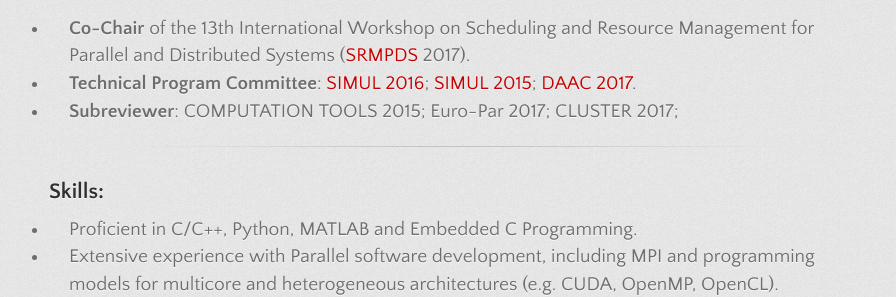
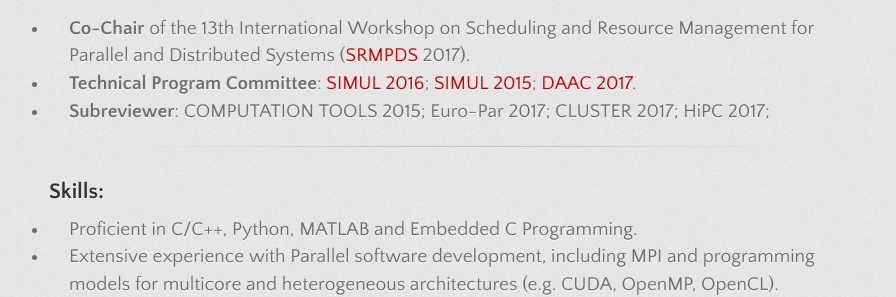
Before and after one commit to lzhengchun/lzhengchun.github.io, a Jekyll site: the page built from index.md, in a window 1280 px wide. Shown: the part 1072-1369 px from the top of the page, without its empty margins (181-1077 px from the left). Built offline with Jekyll 4.4.1, drawn with Linux system fonts in a browser that asks for light colours; some web fonts are replaced.

Commit message:
add, delete, polish etc.

```diff
--- a/index.md
+++ b/index.md
@@ -27,7 +27,7 @@
 ## Recent Professional Service:
 * **Co-Chair** of the 13th International Workshop on Scheduling and Resource  Management for Parallel and Distributed Systems ([SRMPDS](https://sites.google.com/site/srmpds/) 2017).
 * **Technical Program Committee**: [SIMUL 2016](https://www.iaria.org/conferences2016/ComSIMUL16.html); [SIMUL 2015](https://www.iaria.org/conferences2015/ComSIMUL15.html); [DAAC 2017](http://www.depts.ttu.edu/cac/conferences/ucc2017/page-2/daacworkshop.html).
-* **Subreviewer**: COMPUTATION TOOLS 2015; Euro-Par 2017; CLUSTER 2017;
+* **Subreviewer**: COMPUTATION TOOLS 2015; Euro-Par 2017; CLUSTER 2017; HiPC 2017;
 
 ---
 ## Skills:
```
